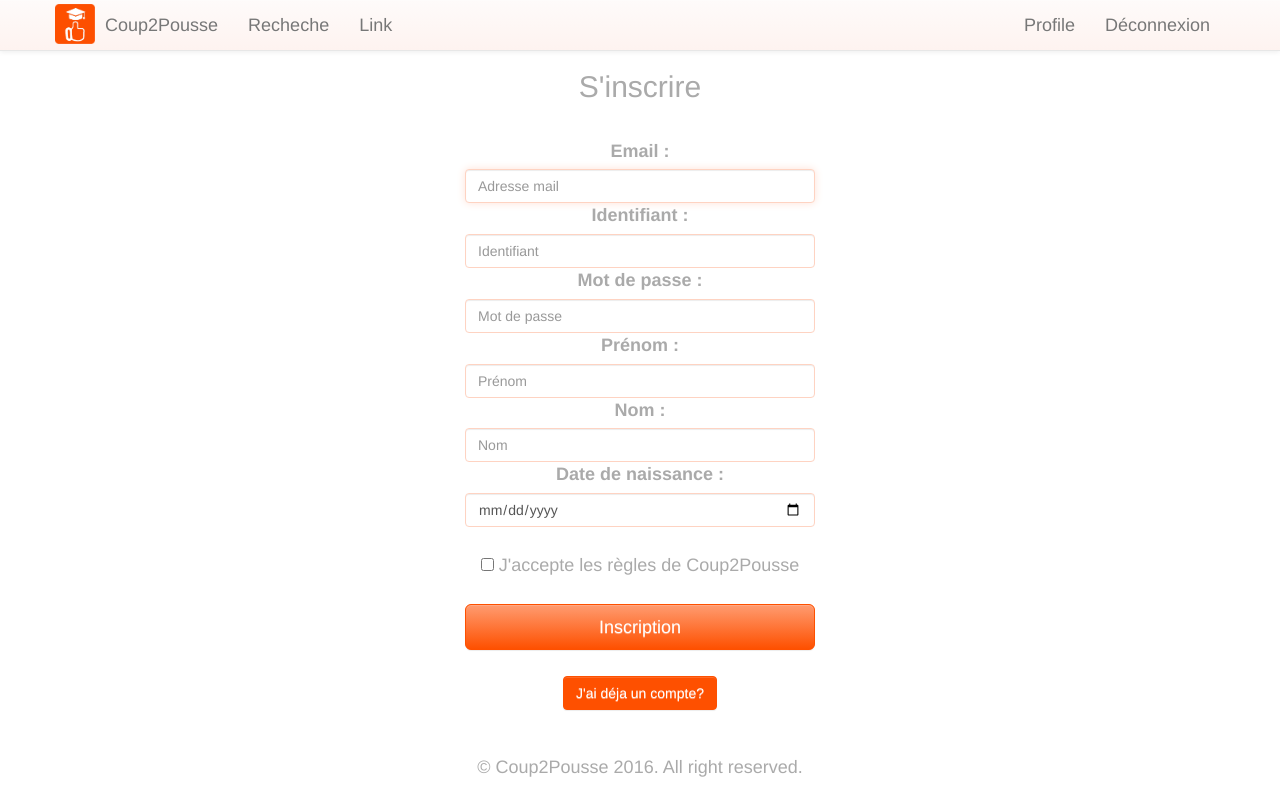
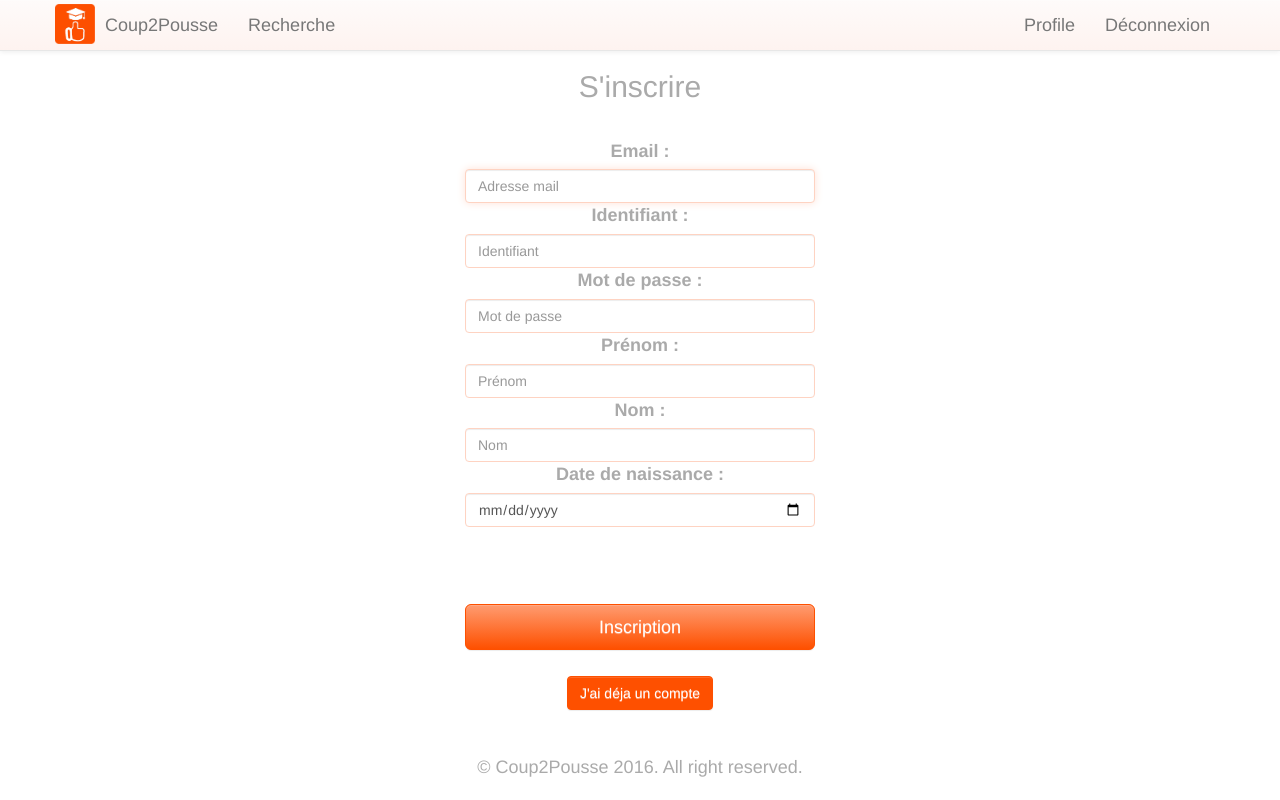
Before and after one commit to Gauwan/B3_Coup2Pousse, a PHP site: template templates/signup.phtml in a window 1280 px wide. Run offline with PHP 8.4, Linux system fonts and the light colour scheme; the template is opened without the code that fills it, so the values that code supplies are empty; some libraries are stand-ins or nearby versions.

Commit message:
minor changes

```diff
--- a/templates/includes/header.phtml
+++ b/templates/includes/header.phtml
@@ -36,8 +36,7 @@
             <!-- Collect the nav links, forms, and other content for toggling -->
             <div class="collapse navbar-collapse" id="bs-example-navbar-collapse-1">
                 <ul class="nav navbar-nav">
-                    <li><a href="/search/">Recheche </a></li>
-                    <li><a href="#">Link </a></li>
+                    <li><a href="/search/">Recherche </a></li>
                 </ul>
                 <ul class="nav navbar-nav navbar-right">
                     <li><a href="/profile/">Profile</a></li>
--- a/templates/signup.phtml
+++ b/templates/signup.phtml
@@ -33,7 +33,6 @@
         <input type="date" id="birthday" name="birthday" class="form-control" required>
         </br>
 
-        <input type="checkbox" value="Rules" required> J'accepte les règles de Coup2Pousse
         </br></br>
         <button class="btn btn-lg btn-default btn-block" type="submit" id="submit">Inscription</button>
 
@@ -41,7 +40,7 @@
 
 
     </br>
-    <p class="text-center"><a href="/signin/" class="btn btn-default already">J'ai déja un compte?</a></p>
+    <p class="text-center"><a href="/signin/" class="btn btn-default already">J'ai déja un compte</a></p>
 
 
 </div> <!-- .container -->
```
